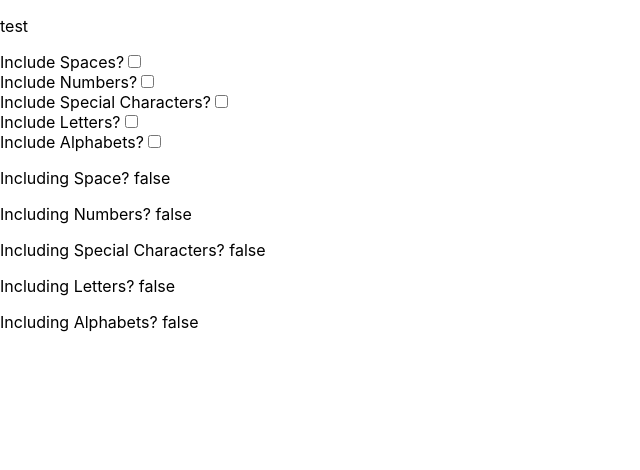
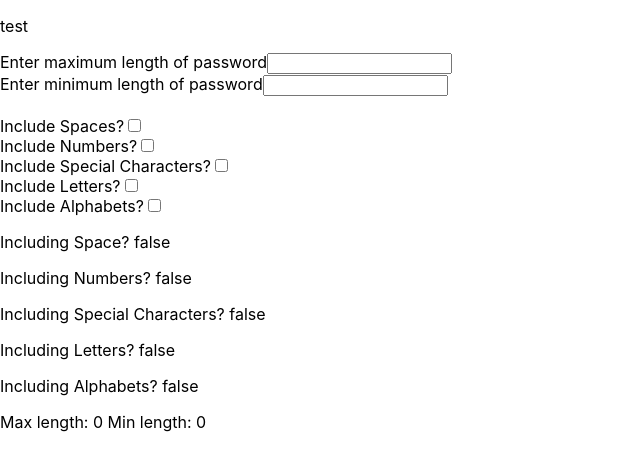
Before and after one commit to saptarshi543/passwordGenerator, a React (Create React App) app: page / in a window 1280 px wide. Shown: the top 470 px of the page, without its empty margins (0-640 px from the left). Built offline with nearby package versions, Linux system fonts and the light colour scheme.

Commit message:
data in max and min now updates

```diff
--- a/src/Checkbox.js
+++ b/src/Checkbox.js
@@ -1,6 +1,8 @@
 //import React from "react";
 import * as React from 'react';
 function Checkbox(){
+	const [max, setMax]=React.useState(0);
+	const [min,setMin]=React.useState(0);
 
 	const [space, setSpace]=React.useState(false);
 	const [num, setNum]=React.useState(false);
@@ -9,9 +11,22 @@ function Checkbox(){
 	const [alphabets, setAlphabets]=React.useState(false);
 
 
-
 return(
 <div>
+
+
+		<label>Enter maximum length of password</label>
+		<input type="number" id="MAX" onChange={()=>setMax(parseInt(document.getElementById("MAX").value))} />
+		<br></br>
+
+		<label>Enter minimum length of password</label>
+		<input type="number" id="MIN" onChange={()=>setMin(parseInt(document.getElementById("MIN").value))}/>
+		<br></br>
+
+	<br></br>
+
+
+
 	<label>
 	Include Spaces?
 	<input type="checkbox" space={space} onChange={ ()=>setSpace(!space) }/>
@@ -36,6 +51,7 @@ return(
 	<p> Including Letters? {letters.toString()}</p>
 	<p> Including Alphabets? {alphabets.toString()}</p>
 
+	<p> Max length: {max} Min length: {min}</p>
 	</div>
 );
 }
```
